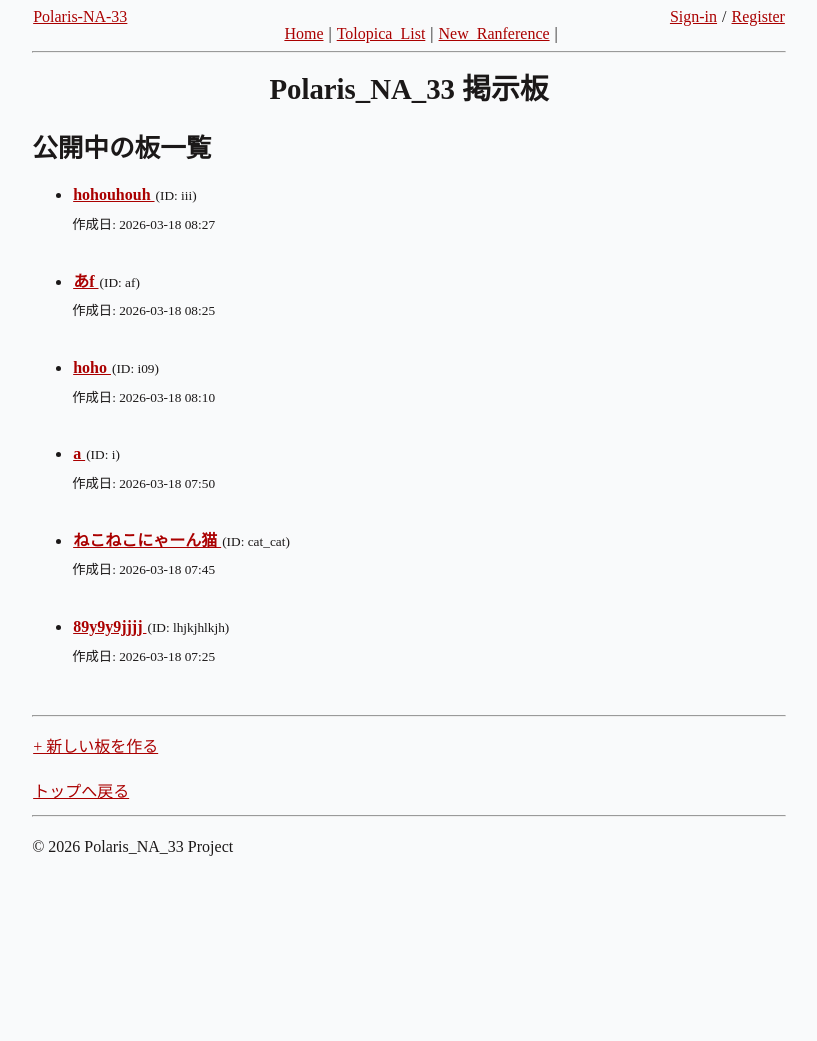
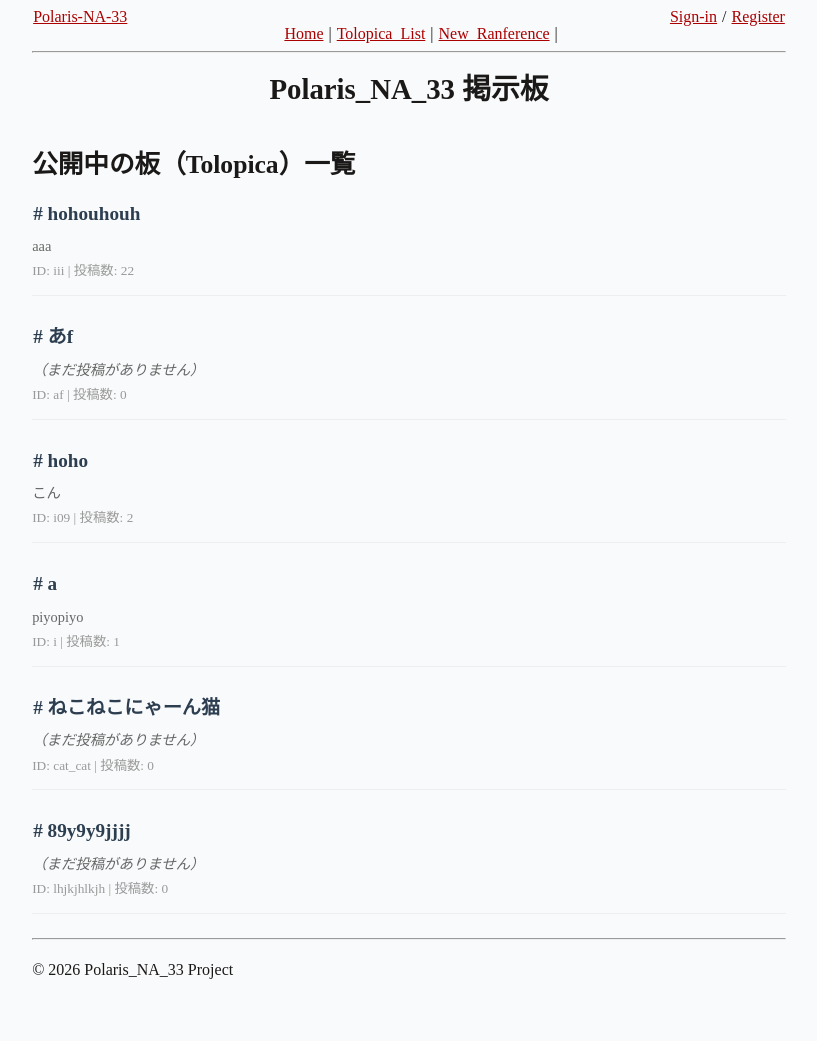
Before and after one commit to i-makinori/Polaris-NA-33, a Flask app: page /tolopica/ in a window 1280 px wide. Shown: the whole page, without its empty margins (231-1048 px from the left). Before the commit the page ends 856 px from the top, so only its background shows below. Run offline with Flask 3, Linux system fonts and the light colour scheme.

Commit message:
Update. pages

```diff
--- a/host/templates/tolopica_list.html
+++ b/host/templates/tolopica_list.html
@@ -3,30 +3,35 @@
 {% block title %}板一覧{% endblock %}
 
 {% block content %}
-<h2>公開中の板一覧</h2>
+<section class="topic-list">
+  <h2>公開中の板（Tolopica）一覧</h2>
 
-{% if topics %}
-<ul>
-  {% for topic in topics %}
-  <li>
-    <strong>
-      {# 安全なリンク生成。ボールド・シスターさんの名前も安全に表示されます #}
-      <a href="{{ url_for('tolopica.tolopica_show', text_id=topic.text_id) }}">
-        {{ topic.title }}
+  <ul style="list-style: none; padding: 0;">
+
+    {% for topic in topics %}
+    <li class="topic-item" style="margin-bottom: 1.5rem; border-bottom: 1px solid #eee; padding-bottom: 10px;">
+      <a href="{{ url_for('tolopica.tolopica_show', text_id=topic.text_id) }}"
+         style="text-decoration: none; font-size: 1.2rem; font-weight: bold; color: #2c3e50;">
+        # {{ topic.title }}
       </a>
-    </strong>
-    <small>(ID: {{ topic.text_id }})</small>
-    <br>
-    <small>作成日: {{ topic.created_at.strftime('%Y-%m-%d %H:%M') }}</small>
-  </li>
-  <br>
-  {% endfor %}
-</ul>
-{% else %}
-<p>まだTolopicaがありません。</p>
-{% endif %}
+      <div style="margin-top: 5px; color: #666; font-size: 0.9rem; line-height: 1.4;">
+        {% if topic.ranferences %}
+        {# 最初の投稿(0番目)を取得し、改行やタグを消して100文字で切る #}
+        {{ topic.ranferences[0].content | striptags | replace('\n', ' ') | truncate(100, True, '...') }}
+        {% else %}
+        <span style="font-style: italic;">（まだ投稿がありません）</span>
+        {% endif %}
+      </div>
+      <small style="color: #999;">
+        ID: {{ topic.text_id }} |
+        投稿数: {{ topic.ranferences|length }}
+      </small>
+    </li>
 
-<hr>
-<p><a href="{{ url_for('tolopica.tolopica_add') }}">+ 新しい板を作る</a></p>
-<p><a href="{{ url_for('portal.index') }}">トップへ戻る</a></p>
+    {% else %}
+    <p>まだ板が作成されていません。<a href="{{ url_for('tolopica.tolopica_add') }}">新しい板を作成</a>してみませんか？</p>
+    {% endfor %}
+
+  </ul>
+</section>
 {% endblock %}
```
Also changed, not shown: host/routes/portal_gate.py (+4 -7 lines), host/templates/index.html (+20 -13 lines).
